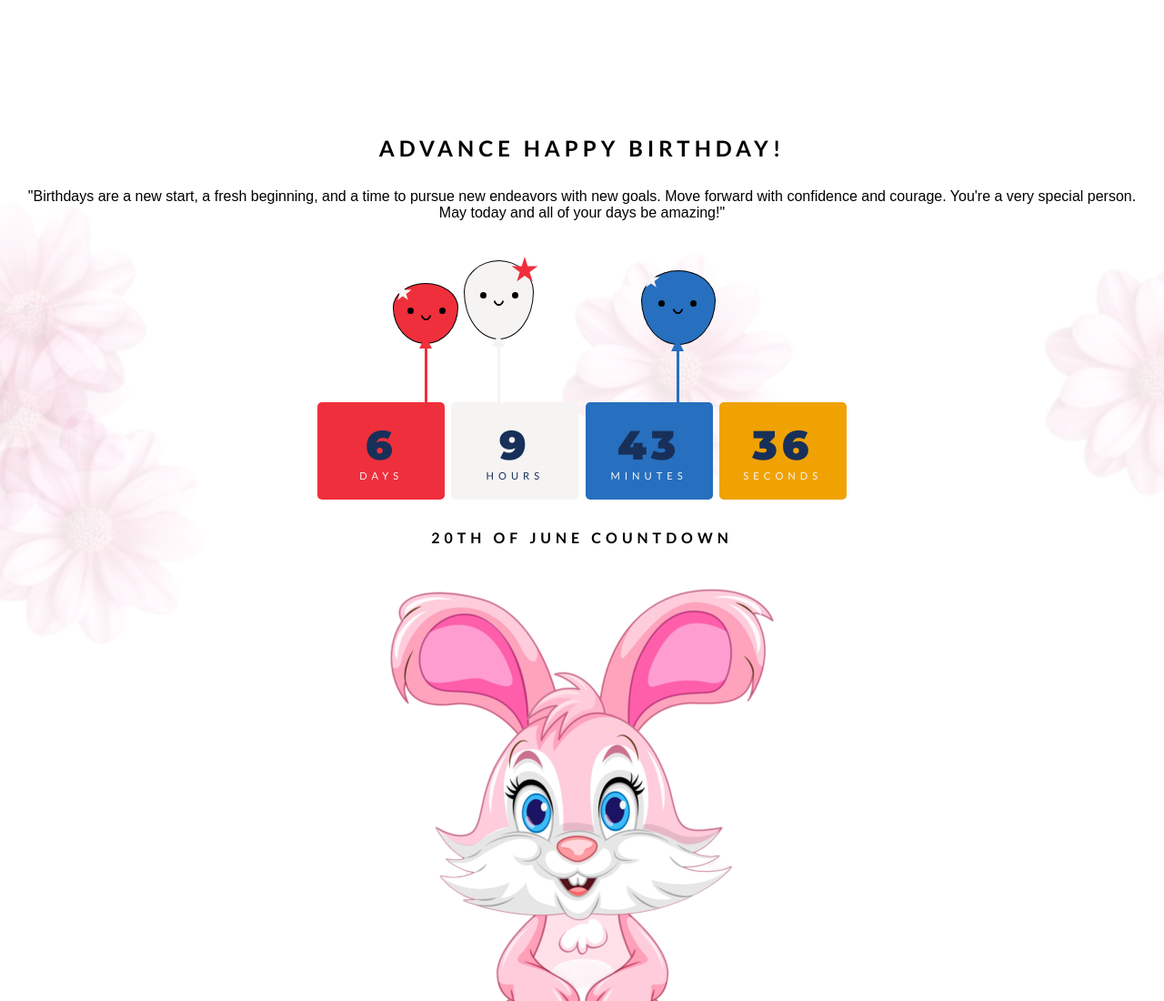
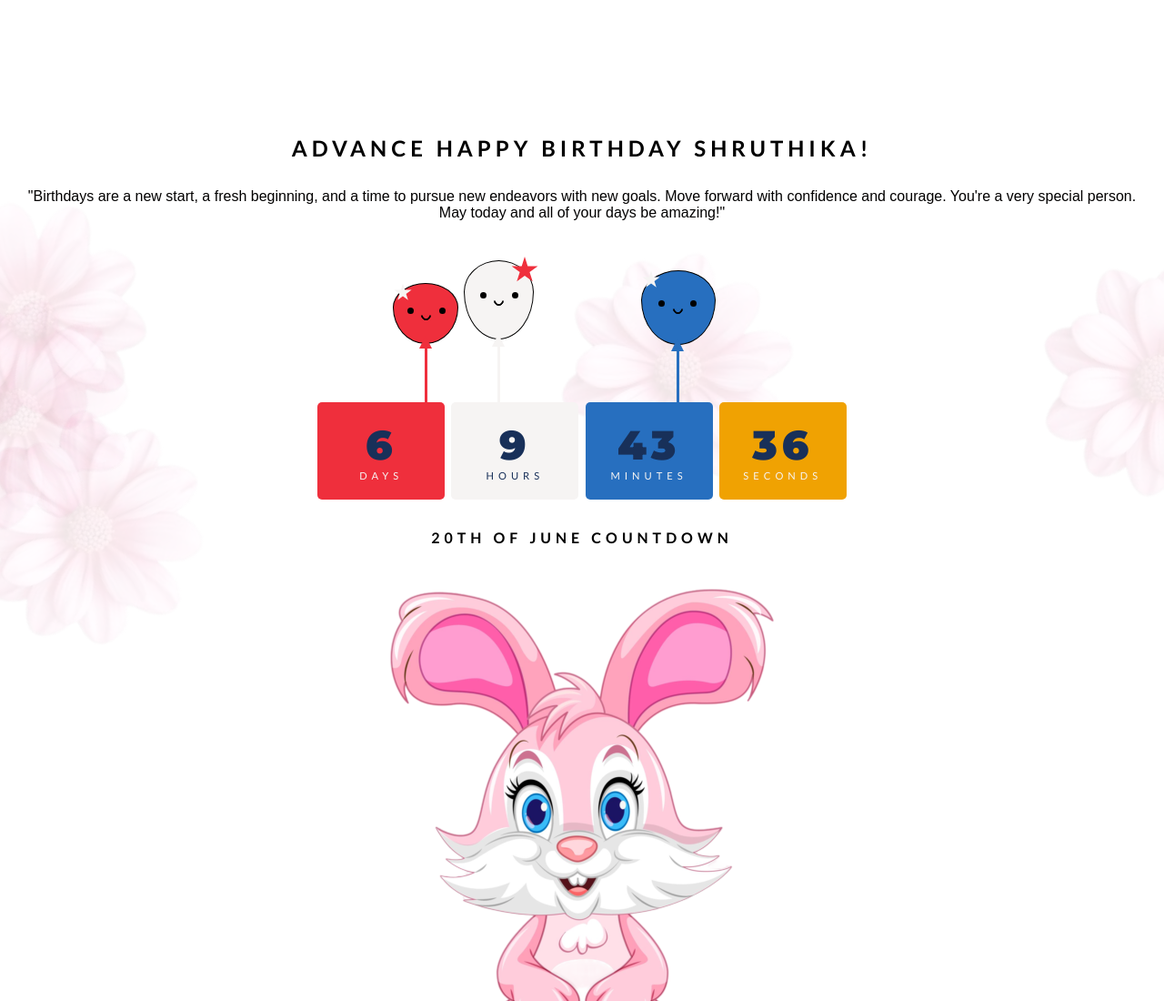
Before and after one commit to EggadiRanjith/BirthDay, a plain HTML site: page index.html in a window 1280 px wide. Shown: the top 1100 px of the page at 91% size. Drawn offline with Linux system fonts and the light colour scheme.

Commit message:
update commit

```diff
--- a/index.html
+++ b/index.html
@@ -3,14 +3,14 @@
 <head>
     <meta charset="UTF-8">
     <meta name="viewport" content="width=device-width, initial-scale=1.0">
-    <title> Countdown Timer</title>
+    <title> Shruthika's Birthday</title>
     <link rel="stylesheet" href="styles.css">
     <script defer src="script.js"></script>
     <script defer src="confetti.js"></script>
 </head>
 <body>
     <div class="header">
-        <h1>Advance Happy Birthday!</h1>
+        <h1>Advance Happy Birthday Shruthika!</h1>
         <p>"Birthdays are a new start, a fresh beginning, and a time to pursue new endeavors with new goals. Move forward with confidence and courage. You're a very special person. May today and all of your days be amazing!"</p>
     </div>
 
```
